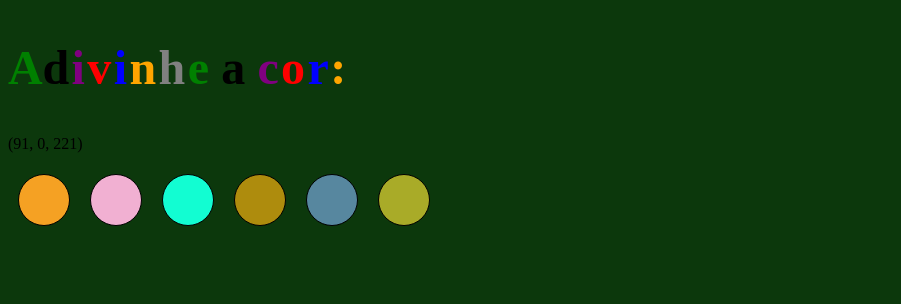
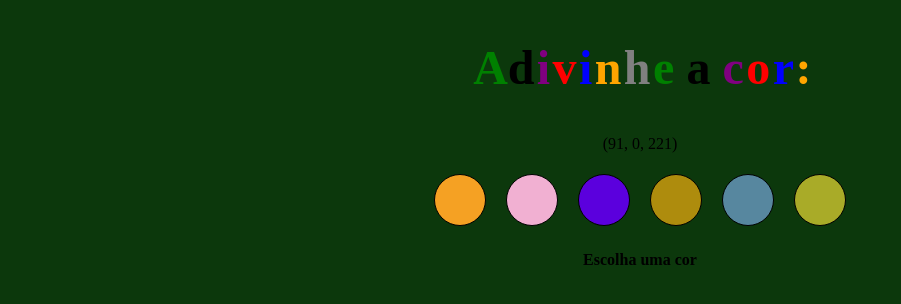
Before and after one commit to 58R1K8GTr/project-color-guess, a website: page index.html in a window 1280 px wide. Shown: the whole page, without its empty margins (0-901 px from the left). Drawn offline with Linux system fonts and the light colour scheme.

Commit message:
Requisito 5 satisfeito

```diff
--- a/index.html
+++ b/index.html
@@ -30,6 +30,7 @@
         <p id="rgb-color">oi</p>
         <div id="balls-div">
         </div>
+        <p id="answer"></p>
     </main>
 </body>
 <script src="./script.js"></script>
--- a/script.js
+++ b/script.js
@@ -1,9 +1,15 @@
+// criando elementos.
+const pAnswerStrong = document.createElement('strong');
+
 // obtendo os elementos.
 const headerH1 = document.querySelector('#title');
 const pRGBColor = document.querySelector('#rgb-color');
 const ballsDiv = document.querySelector('#balls-div');
+const pAnswer = document.querySelector('#answer');
 
 // configurando os elementos.
+pAnswerStrong.innerText = 'Escolha uma cor';
+pAnswer.appendChild(pAnswerStrong);
 
 // código.
 const colors = ['green', 'black', 'purple', 'red', 'blue', 'orange', 'gray', 'yellow'];
@@ -29,3 +35,23 @@ for (let indexDiv = 0; indexDiv < 6; indexDiv += 1) {
   div.style.backgroundColor = 'rgb' + randomColor();
   ballsDiv.appendChild(div);
 }
+
+function choiceTheRightDiv() {
+  const div = ballsDiv.children[randomNumber(5)];
+  div.style.backgroundColor = 'rgb' + randomColorString;
+}
+
+choiceTheRightDiv();
+
+function divChoiced(event) {
+  if (event.target.style.backgroundColor == 'rgb' + randomColorString) {
+    pAnswerStrong.innerText = 'Acertou!';
+  } else {
+    pAnswerStrong.innerText = 'Errou! Tente novamente!';
+  }
+}
+
+for (let indexDiv = 0; indexDiv < ballsDiv.children.length; indexDiv += 1) {
+  const div = ballsDiv.children[indexDiv];
+  div.addEventListener('click', divChoiced);
+}
--- a/style.css
+++ b/style.css
@@ -1,5 +1,6 @@
 body {
   background-color: rgb(12, 56, 12);
+  text-align: center;
 }
 
 #title {
```
